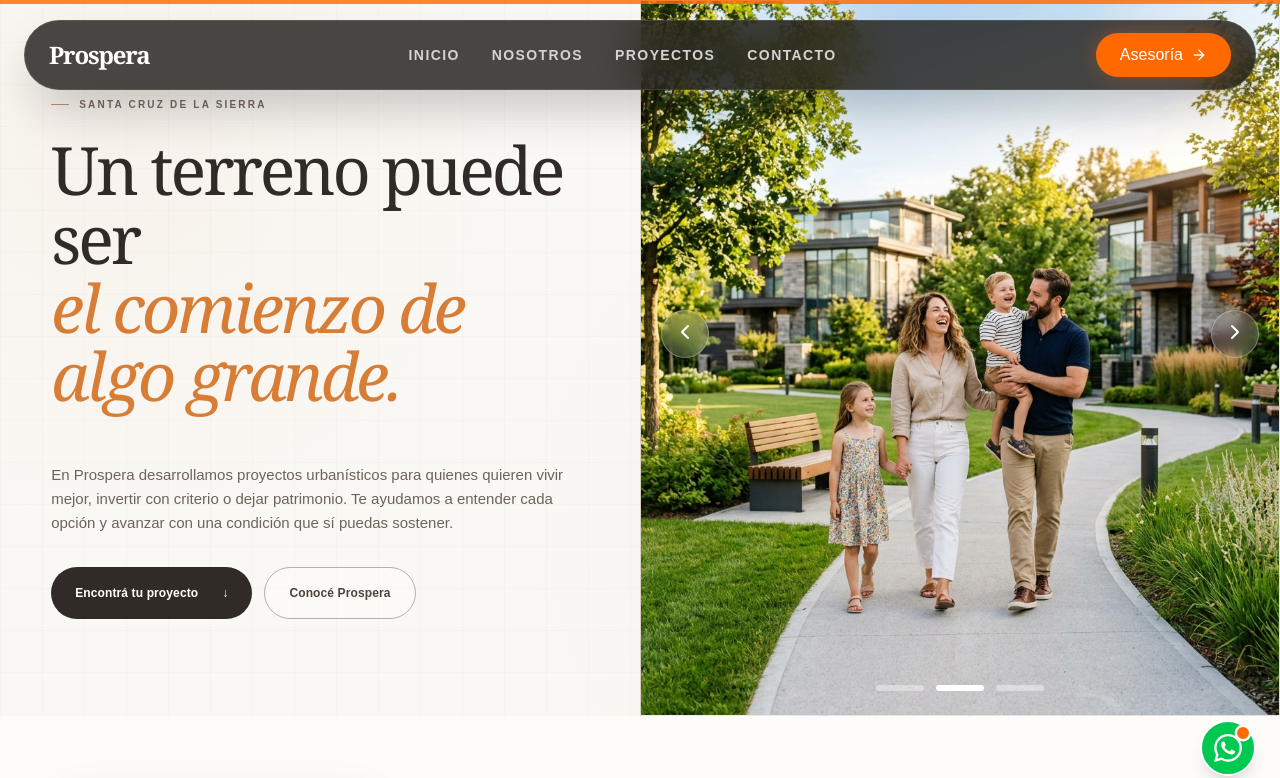
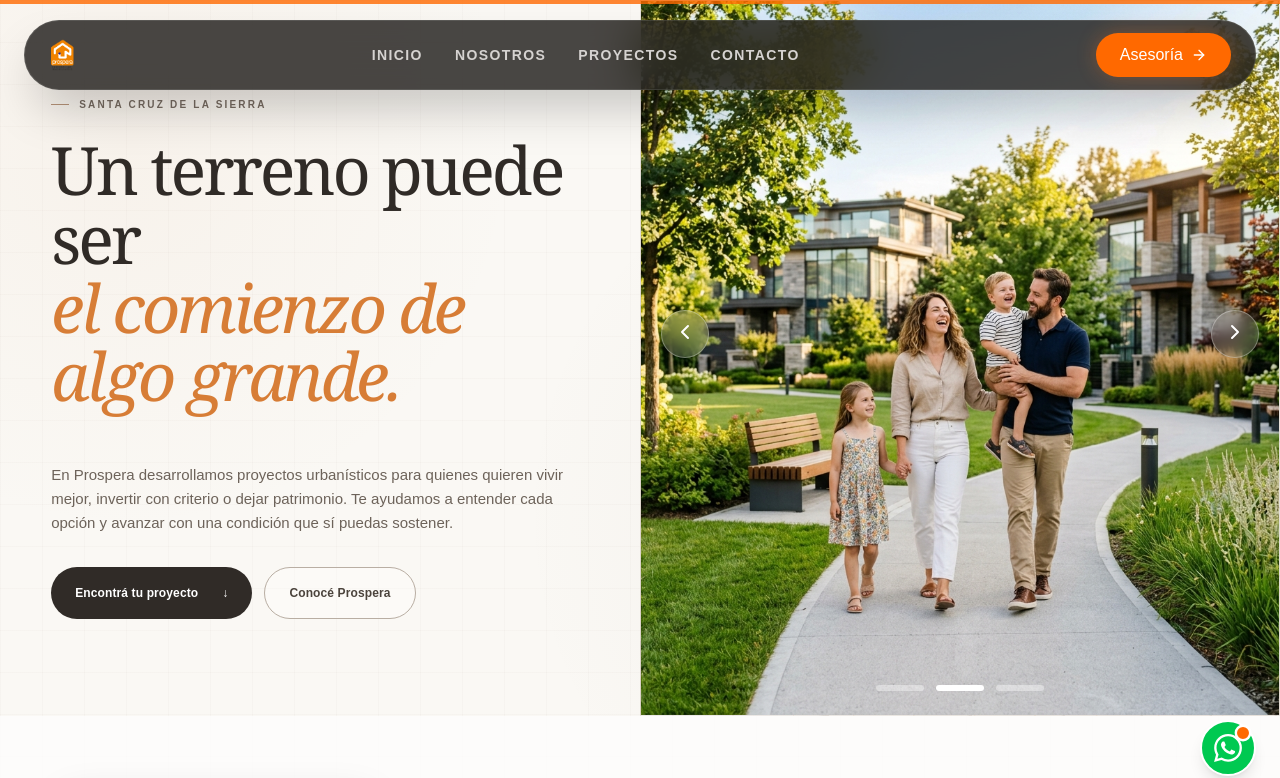
Before and after one commit to jabarmagdiel/Prospera, a Next.js app: page / in a window 1280 px wide. Shown: the top 778 px of the page. Built offline with nearby package versions, Linux system fonts and the light colour scheme.

Commit message:
Replace text logo with prosperalogo.png in header

```diff
--- a/components/header.tsx
+++ b/components/header.tsx
@@ -37,9 +37,7 @@ export function Header() {
 
             {/* Logo */}
             <div className="flex items-center gap-2">
-              <span className="font-serif text-2xl font-bold tracking-tighter text-white transition-colors">
-                Prospera
-              </span>
+              <img src="/prosperalogo.png" alt="Prospera" className="h-8 w-auto object-contain" />
             </div>
 
             {/* Desktop Nav */}
```
Also changed, not shown: public/prosperalogo.png (added).
